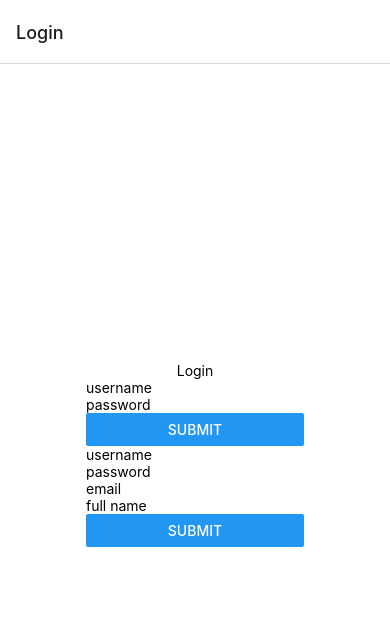
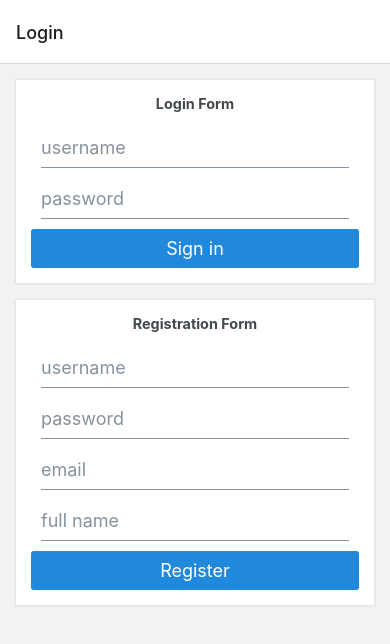
Before and after one commit to danillionbits/wbma-example, a React Native app: screen /Single in a window 390 px wide. Shown: the top 644 px of the page. Built offline with nearby package versions, Linux system fonts and the light colour scheme.

Commit message:
add avatar for profile and component library

```diff
--- a/components/ListItem.js
+++ b/components/ListItem.js
@@ -1,54 +1,23 @@
-import {StyleSheet, TouchableOpacity, Image, View, Text} from 'react-native';
 import PropTypes from 'prop-types';
+import {Avatar, ListItem as RNEListItem} from '@rneui/themed';
 import {uploadsUrl} from '../utils/variables';
 
 const ListItem = ({singleMedia, navigation}) => {
   const item = singleMedia;
 
   return (
-    <TouchableOpacity
-      style={styles.container}
-      onPress={() => navigation.navigate('Single', item)}
-    >
-      <Image
-        style={styles.image}
-        source={{uri: uploadsUrl + item.thumbnails?.w160}}
-      />
-      <View style={styles.info}>
-        <Text style={styles.title}>{item.title}</Text>
-        <Text style={styles.description}>{item.description}</Text>
-      </View>
-    </TouchableOpacity>
+    <RNEListItem onPress={() => navigation.navigate('Single', item)}>
+      <Avatar size="large" source={{uri: uploadsUrl + item.thumbnails?.w160}} />
+      <RNEListItem.Content>
+        <RNEListItem.Title>{item.title}</RNEListItem.Title>
+        <RNEListItem.Subtitle numberOfLines={3}>
+          {item.description}
+        </RNEListItem.Subtitle>
+      </RNEListItem.Content>
+      <RNEListItem.Chevron />
+    </RNEListItem>
   );
 };
-
-const styles = StyleSheet.create({
-  container: {
-    flex: 1,
-    flexDirection: 'row',
-    backgroundColor: 'rgb(36, 40, 52)',
-    padding: 10,
-    marginTop: 10,
-  },
-  image: {
-    width: 150,
-    height: 80,
-    borderRadius: 5,
-    borderBottomLeftRadius: 50,
-  },
-  info: {
-    flexGrow: 1,
-    paddingLeft: 10,
-    flex: 1,
-  },
-  title: {
-    fontWeight: 'bold',
-    color: 'white',
-  },
-  description: {
-    color: 'gray',
-  },
-});
 
 ListItem.propTypes = {
   singleMedia: PropTypes.object,
--- a/components/LoginForm.js
+++ b/components/LoginForm.js
@@ -1,9 +1,9 @@
 import {useContext} from 'react';
-import {Text, View, TextInput, Button} from 'react-native';
+import {MainContext} from '../contexts/MainContext';
+import {useForm, Controller} from 'react-hook-form';
 import AsyncStorage from '@react-native-async-storage/async-storage';
-import {useForm, Controller} from 'react-hook-form';
-import {MainContext} from '../contexts/MainContext';
 import {useAuthentication} from '../hooks/ApiHooks';
+import {Button, Text, Input, Card} from '@rneui/themed';
 
 const LoginForm = () => {
   const {setIsLoggedIn, setUser} = useContext(MainContext);
@@ -32,7 +32,8 @@
   };
 
   return (
-    <View>
+    <Card>
+      <Card.Title>Login Form</Card.Title>
       <Controller
         control={control}
         rules={{
@@ -40,7 +41,7 @@
           minLength: 3,
         }}
         render={({field: {onChange, onBlur, value}}) => (
-          <TextInput
+          <Input
             placeholder="username"
             onBlur={onBlur}
             onChangeText={onChange}
@@ -61,7 +62,7 @@
           minLength: 5,
         }}
         render={({field: {onChange, onBlur, value}}) => (
-          <TextInput
+          <Input
             placeholder="password"
             onBlur={onBlur}
             onChangeText={onChange}
@@ -72,8 +73,8 @@
         name="password"
       />
       {errors.password && <Text>Password (min. 5 chars) is required.</Text>}
-      <Button title="Submit" onPress={handleSubmit(logIn)} />
-    </View>
+      <Button title="Sign in" onPress={handleSubmit(logIn)} />
+    </Card>
   );
 };
 
--- a/components/RegisterForm.js
+++ b/components/RegisterForm.js
@@ -1,6 +1,6 @@
-import {Text, View, TextInput, Button} from 'react-native';
+import {useUser} from '../hooks/ApiHooks';
 import {useForm, Controller} from 'react-hook-form';
-import {useUser} from '../hooks/ApiHooks';
+import {Card, Button, Text, Input} from '@rneui/themed';
 
 const RegisterForm = () => {
   const {postUser} = useUser();
@@ -27,7 +27,8 @@
   };
 
   return (
-    <View>
+    <Card>
+      <Card.Title>Registration Form</Card.Title>
       <Controller
         control={control}
         rules={{
@@ -35,7 +36,7 @@
           minLength: 3,
         }}
         render={({field: {onChange, onBlur, value}}) => (
-          <TextInput
+          <Input
             placeholder="username"
             onBlur={onBlur}
             onChangeText={onChange}
@@ -56,7 +57,7 @@
           minLength: 5,
         }}
         render={({field: {onChange, onBlur, value}}) => (
-          <TextInput
+          <Input
             placeholder="password"
             onBlur={onBlur}
             onChangeText={onChange}
@@ -74,7 +75,7 @@
           required: true,
         }}
         render={({field: {onChange, onBlur, value}}) => (
-          <TextInput
+          <Input
             placeholder="email"
             onBlur={onBlur}
             onChangeText={onChange}
@@ -91,7 +92,7 @@
           minLength: 3,
         }}
         render={({field: {onChange, onBlur, value}}) => (
-          <TextInput
+          <Input
             placeholder="full name"
             onBlur={onBlur}
             onChangeText={onChange}
@@ -103,8 +104,8 @@
       {errors.full_name?.type === 'minLength' && (
         <Text>min length is 3 characters</Text>
       )}
-      <Button title="Submit" onPress={handleSubmit(register)} />
-    </View>
+      <Button title="Register" onPress={handleSubmit(register)} />
+    </Card>
   );
 };
 
--- a/navigations/Navigator.js
+++ b/navigations/Navigator.js
@@ -1,12 +1,12 @@
 import React, {useContext} from 'react';
 import {createBottomTabNavigator} from '@react-navigation/bottom-tabs';
+import {NavigationContainer} from '@react-navigation/native';
 import {createNativeStackNavigator} from '@react-navigation/native-stack';
-import {NavigationContainer} from '@react-navigation/native';
+import Ionicons from 'react-native-vector-icons/Ionicons';
 import Home from '../views/Home';
 import Profile from '../views/Profile';
 import Single from '../views/Single';
 import Login from '../views/Login';
-import Ionicons from 'react-native-vector-icons/Ionicons';
 import {MainContext} from '../contexts/MainContext';
 
 const Tab = createBottomTabNavigator();
--- a/package.json
+++ b/package.json
@@ -14,6 +14,8 @@
     "@react-navigation/bottom-tabs": "^6.5.3",
     "@react-navigation/native": "^6.1.2",
     "@react-navigation/native-stack": "^6.9.8",
+    "@rneui/base": "^4.0.0-rc.7",
+    "@rneui/themed": "^4.0.0-rc.7",
     "eslint-plugin-react-native": "^4.0.0",
     "expo": "^47.0.13",
     "expo-status-bar": "~1.4.2",
@@ -21,7 +23,7 @@
     "react-hook-form": "^7.42.1",
     "react-native": "0.70.5",
     "react-native-feather": "^1.1.2",
-    "react-native-safe-area-context": "4.4.1",
+    "react-native-safe-area-context": "^4.4.1",
     "react-native-screens": "~3.18.0",
     "react-native-svg": "13.4.0"
   },
--- a/views/Home.js
+++ b/views/Home.js
@@ -15,7 +15,7 @@
 const styles = StyleSheet.create({
   container: {
     flex: 1,
-    backgroundColor: 'rgb(31, 32, 40)',
+    backgroundColor: '#fff',
   },
 });
 
--- a/views/Login.js
+++ b/views/Login.js
@@ -1,6 +1,5 @@
 import React, {useContext, useEffect} from 'react';
 import {
-  StyleSheet,
   TouchableOpacity,
   KeyboardAvoidingView,
   Keyboard,
@@ -23,7 +22,7 @@
       const userToken = await AsyncStorage.getItem('userToken');
       if (!userToken) return;
       const userData = await getUserByToken(userToken);
-      console.log("The user data is ", userData);
+      console.log('The user data is ', userData);
       if (userData) {
         setUser(userData);
         setIsLoggedIn(true);
@@ -45,9 +44,7 @@
     >
       <KeyboardAvoidingView
         behavior={Platform.OS === 'ios' ? 'padding' : 'height'}
-        style={styles.container}
       >
-        <Text>Login</Text>
         <LoginForm />
         <RegisterForm />
       </KeyboardAvoidingView>
@@ -55,15 +52,6 @@
   );
 };
 
-const styles = StyleSheet.create({
-  container: {
-    flex: 1,
-    backgroundColor: '#fff',
-    alignItems: 'center',
-    justifyContent: 'center',
-  },
-});
-
 Login.propTypes = {
   navigation: PropTypes.object,
 };
--- a/views/Profile.js
+++ b/views/Profile.js
@@ -1,12 +1,27 @@
-import React, {useContext} from 'react';
-import {StyleSheet, SafeAreaView, Text, Button} from 'react-native';
+import React, {useContext, useEffect, useState} from 'react';
 import {MainContext} from '../contexts/MainContext';
 import AsyncStorage from '@react-native-async-storage/async-storage';
+import {useTag} from '../hooks/ApiHooks';
+import {uploadsUrl} from '../utils/variables';
+import {Button, Card, Icon, ListItem} from '@rneui/themed';
 
 const Profile = () => {
+  const {getFilesByTag} = useTag();
   const {setIsLoggedIn, user, setUser} = useContext(MainContext);
+  const [avatar, setAvatar] = useState('');
 
-  console.log(user);
+  const loadAvatar = async () => {
+    try {
+      const avatarArray = await getFilesByTag('avatar_' + user.user_id);
+      setAvatar(avatarArray.pop().filename);
+    } catch (error) {
+      console.log('user avatar fetch failed', error.message);
+    }
+  };
+
+  useEffect(() => {
+    loadAvatar();
+  }, []);
 
   const logout = async () => {
     setUser({});
@@ -14,29 +29,25 @@
     try {
       await AsyncStorage.clear();
     } catch (e) {
-      console.log('Error logging out', e);
+      console.log('clearing asyncstorage failed', e);
     }
   };
 
   return (
-    <SafeAreaView style={styles.container}>
-      <Text>Profile</Text>
-      <Text>username: {user.username}</Text>
-      <Text>email: {user.email}</Text>
-      <Text>full name: {user.full_name}</Text>
+    <Card>
+      <Card.Title>{user.username}</Card.Title>
+      <Card.Image source={{uri: uploadsUrl + avatar}} />
+      <ListItem>
+        <Icon name="email" />
+        <ListItem.Title>{user.email}</ListItem.Title>
+      </ListItem>
+      <ListItem>
+        <Icon name="badge" />
+        <ListItem.Title>{user.full_name}</ListItem.Title>
+      </ListItem>
       <Button title={'Logout'} onPress={logout} />
-    </SafeAreaView>
+    </Card>
   );
 };
 
-const styles = StyleSheet.create({
-  container: {
-    flex: 1,
-    backgroundColor: '#fff',
-    alignItems: 'center',
-    justifyContent: 'center',
-    paddingTop: 40,
-  },
-});
-
 export default Profile;
--- a/views/Single.js
+++ b/views/Single.js
@@ -1,41 +1,35 @@
 import React from 'react';
+import {uploadsUrl} from '../utils/variables';
 import PropTypes from 'prop-types';
-import {StyleSheet, SafeAreaView, Text} from 'react-native';
-import {uploadsUrl} from '../utils/variables';
 import AsyncImage from '../components/AsyncImage';
+import {Text, Card, ListItem} from '@rneui/themed';
 
 const Single = ({route}) => {
-  const {title, description, filename, time_added: timeAdded} = route.params;
+  const {
+    title,
+    description,
+    filename,
+    time_added: timeAdded,
+    user_id: userId,
+  } = route.params;
 
   return (
-    <SafeAreaView style={styles.container}>
-      <Text>{title}</Text>
-      <AsyncImage
-        style={{
-          width: 200,
-          height: 300,
-        }}
-        source={{
-          uri: uploadsUrl + filename,
-        }}
-        placeholderColor="#b3e5fc"
-      />
-
-      <Text>{timeAdded}</Text>
-      <Text>{description}</Text>
-    </SafeAreaView>
+    <Card>
+      <Card.Title>{title}</Card.Title>
+      <Card.Divider />
+      <Card.Image source={{uri: uploadsUrl + filename}} />
+      <ListItem>
+        <Text>{description}</Text>
+      </ListItem>
+      <ListItem>
+        <Text>uploaded at: {timeAdded}</Text>
+      </ListItem>
+      <ListItem>
+        <Text>by user: {userId}</Text>
+      </ListItem>
+    </Card>
   );
 };
-
-const styles = StyleSheet.create({
-  container: {
-    flex: 1,
-    backgroundColor: '#fff',
-    alignItems: 'center',
-    justifyContent: 'center',
-    paddingTop: 40,
-  },
-});
 
 Single.propTypes = {
   route: PropTypes.object,
```
Also changed, not shown: hooks/ApiHooks.js (+32 -27 lines), 1 other file (tests, documents, lock files or other folders).
